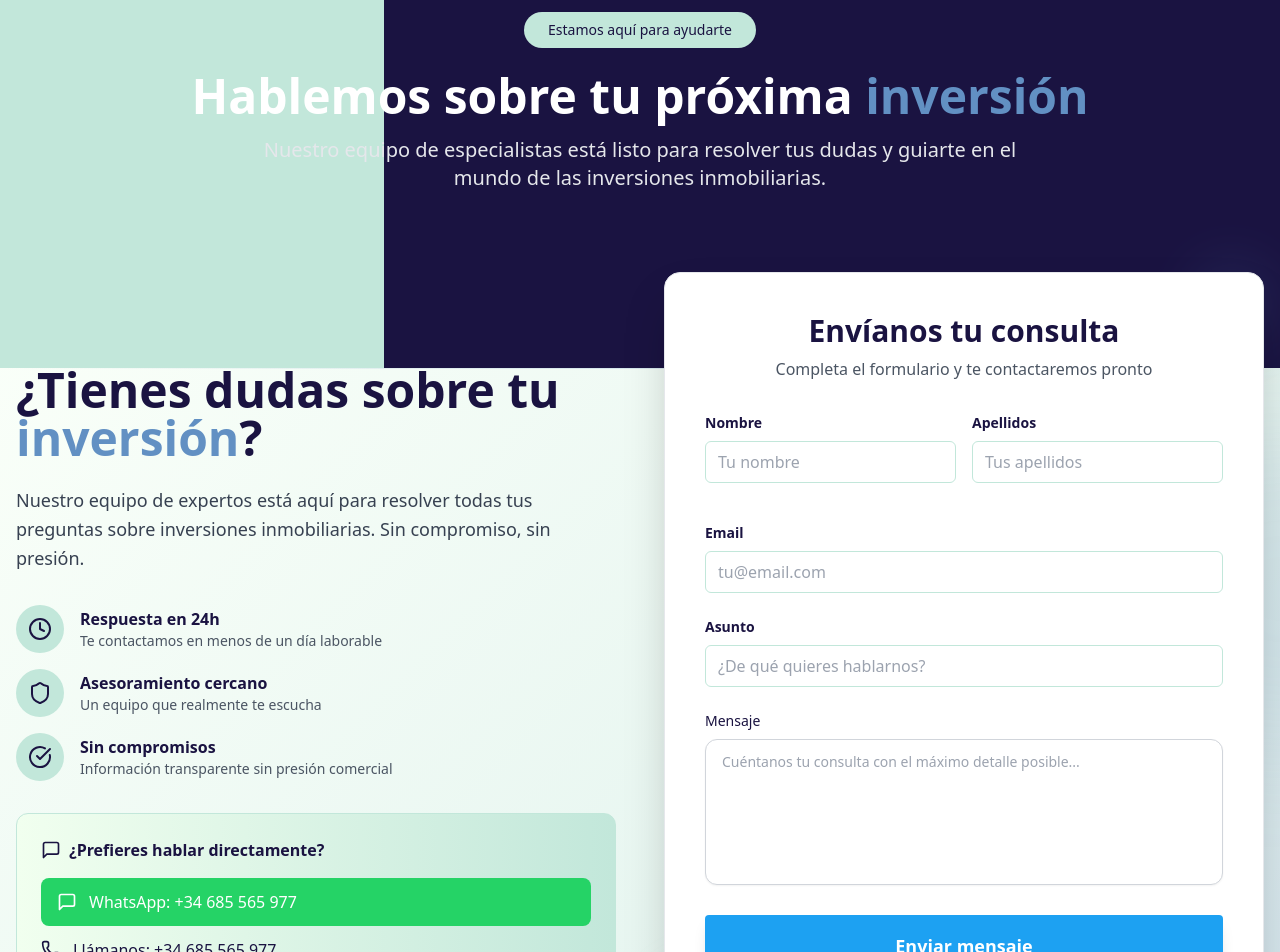
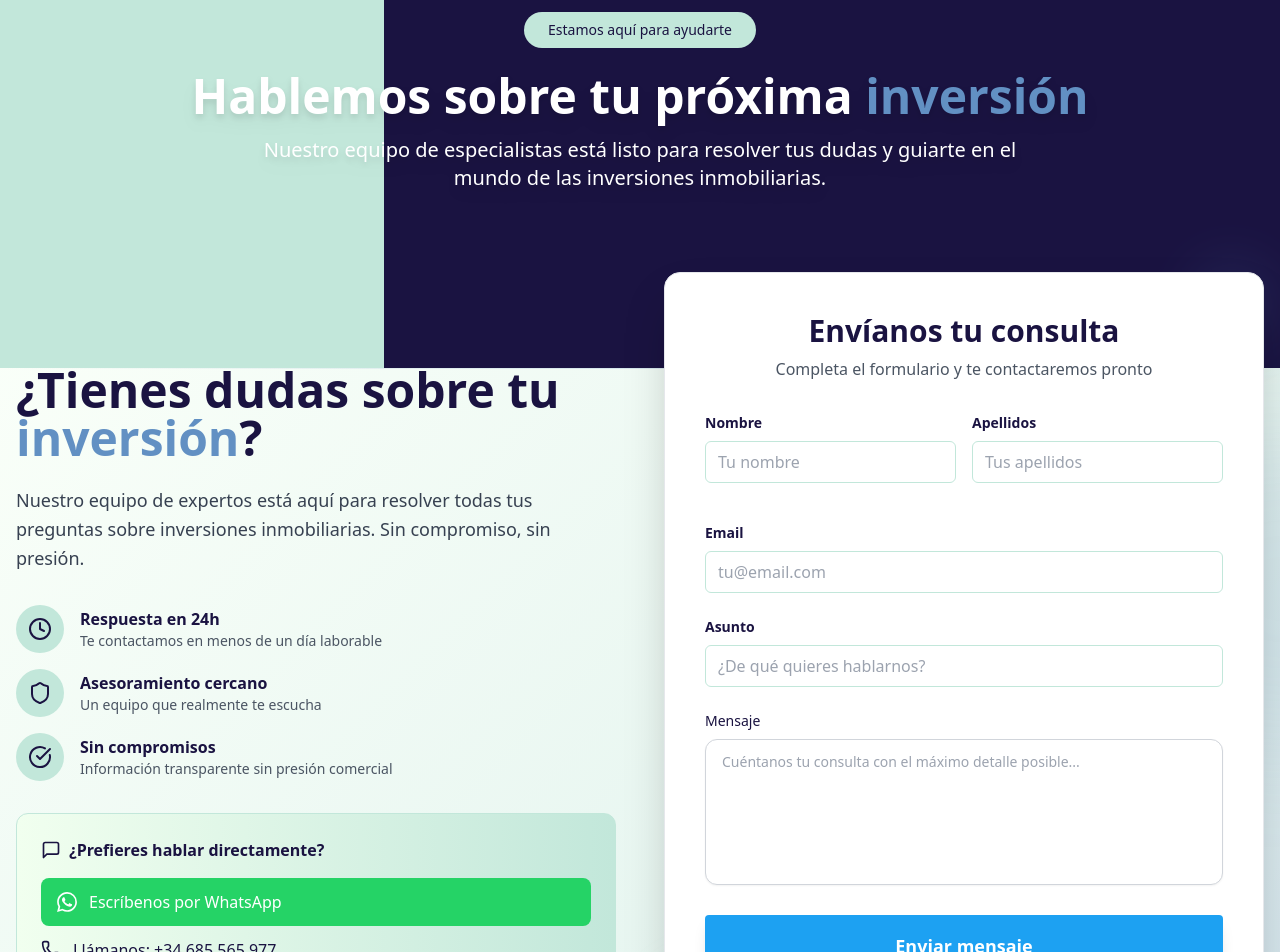
Before and after one commit to Nelvb/lhc-legal-consulting, a Next.js app in the folder src/frontend/: page /contact in a window 1280 px wide. Shown: the part 180-1132 px from the top of the page. Built offline with nearby package versions, Linux system fonts and the light colour scheme.

Commit message:
Cambios en UI para ContactForm y page de contact

```diff
--- a/src/frontend/app/contact/page.tsx
+++ b/src/frontend/app/contact/page.tsx
@@ -30,7 +30,7 @@ export default function ContactPage() {
             {/* Fondo híbrido: dividido arriba + decorativo abajo */}
             <div className="absolute inset-0">
                 {/* Fondo dividido clásico desde arriba hasta 30% */}
-                <div className="absolute top-0 left-0 w-full h-[30%] flex">
+                <div className="absolute top-0 left-0 w-full h-[450px] mobile-sm:h-[420px] mobile-lg:h-[380px] lg:h-[30%] flex">
                     <div className="w-[30%] bg-[#C2E7DA]" />
                     <div className="w-[70%] bg-[#1A1341]" />
                 </div>
@@ -57,11 +57,11 @@ export default function ContactPage() {
                         <div className="inline-block bg-[#C2E7DA] text-[#1A1341] px-6 py-2 rounded-full text-sm font-medium mb-6">
                             Estamos aquí para ayudarte
                         </div>
-                        <h1 className="text-3xl lg:text-4xl xl:text-5xl font-bold text-white mb-4 leading-tight">
-                            Hablemos sobre tu próxima{" "}
-                            <span className="text-[#6290C3]">inversión</span>
-                        </h1>
-                        <p className="text-lg lg:text-xl text-gray-200 max-w-3xl mx-auto leading-relaxed">
+                        <h1 className="text-3xl lg:text-4xl xl:text-5xl font-bold text-white drop-shadow-lg mb-4 leading-tight">
+    Hablemos sobre tu próxima{" "}
+    <span className="text-[#6290C3]">inversión</span>
+</h1>
+                        <p className="text-lg lg:text-xl text-white drop-shadow-lg max-w-3xl mx-auto leading-relaxed">
                             Nuestro equipo de especialistas está listo para resolver tus dudas
                             y guiarte en el mundo de las inversiones inmobiliarias.
                         </p>
--- a/src/frontend/components/blog/BlogArticleCard.tsx
+++ b/src/frontend/components/blog/BlogArticleCard.tsx
@@ -82,7 +82,7 @@ const BlogArticleCard: React.FC<BlogArticleCardProps> = ({ article }) => {
 
           {/* Extracto */}
           <p
-            className="text-gray-600 mb-4 line-clamp-4"
+            className="text-gray-600 mb-4 line-clamp-4 min-h-[6rem]"
             itemProp="description"
           >
             {article.excerpt || 'No hay descripción disponible.'}
--- a/src/frontend/components/contact/ContactForm.tsx
+++ b/src/frontend/components/contact/ContactForm.tsx
@@ -130,13 +130,17 @@ const ContactForm = () => {
                                 rel="noopener noreferrer"
                                 className="flex items-center space-x-3 bg-[#25D366] text-white px-4 py-3 rounded-lg hover:bg-[#1DA851] transition-colors duration-200"
                             >
-                                <MessageSquare className="w-5 h-5" />
-                                <span className="font-medium">WhatsApp: +34 685 565 977</span>
+                                <img
+                                    src="/whatsapp.svg"
+                                    alt="WhatsApp"
+                                    className="w-5 h-5 brightness-0 invert"
+                                />
+                                <span className="font-medium">Escríbenos por WhatsApp</span>
                             </a>
-                            <div className="flex items-center space-x-3 text-[#1A1341]">
+                            <a href="tel:+34685565977" className="flex items-center space-x-3 text-[#1A1341]">
                                 <Phone className="w-5 h-5" />
                                 <span>Llámanos: +34 685 565 977</span>
-                            </div>
+                            </a>
                         </div>
                     </div>
                 </div>
--- a/src/frontend/tailwind.config.js
+++ b/src/frontend/tailwind.config.js
@@ -71,7 +71,11 @@ module.exports = {
 					'4': 'hsl(var(--chart-4))',
 					'5': 'hsl(var(--chart-5))'
 				}
-			}
+			},
+			screens: {
+				'mobile-sm': '515px',
+				'mobile-lg': '561px',
+			},
 		}
 	},
 
```
Also changed, not shown: src/frontend/public/whatsapp.svg (added).
